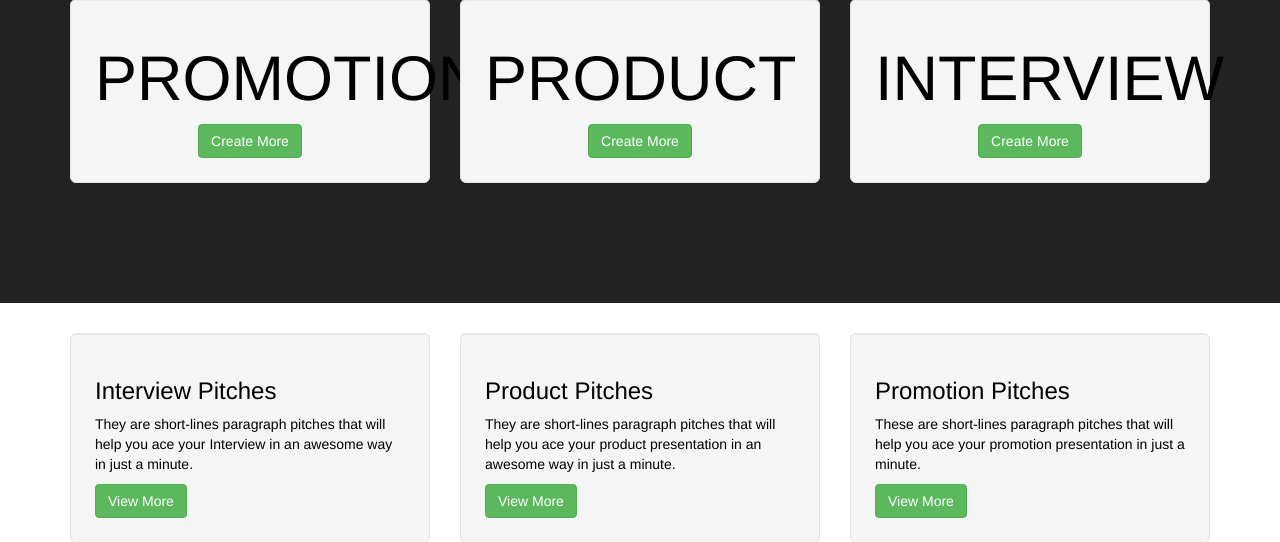
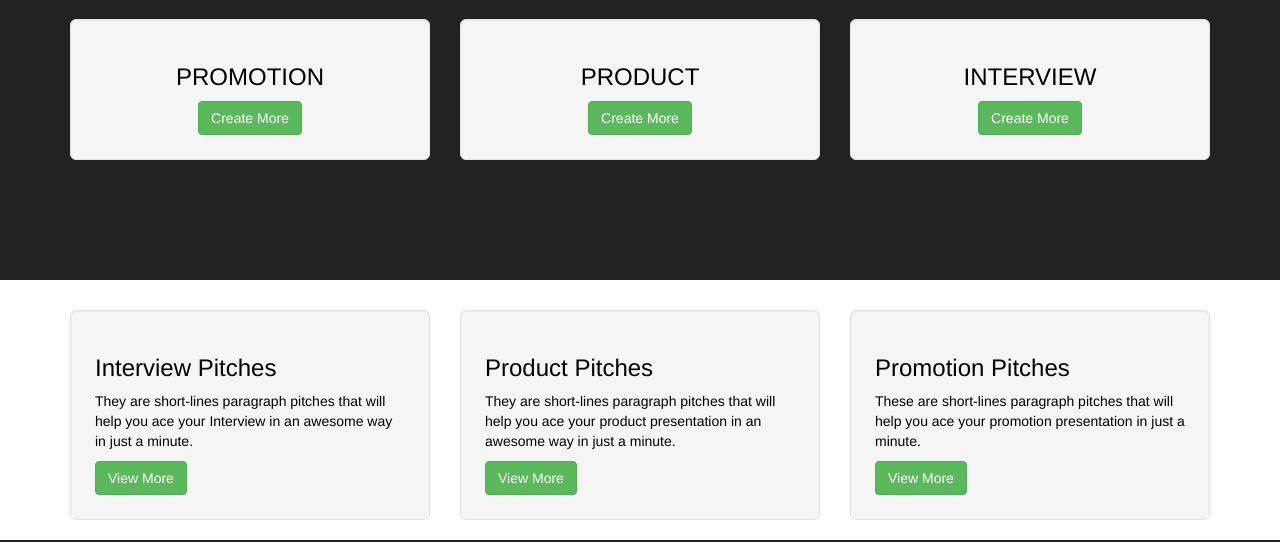
Before and after one commit to Teri11/PITCHES, a Flask app: page / in a window 1280 px wide. Shown: the part 592-1134 px from the top of the page. Run offline with Flask 2, Linux system fonts and the light colour scheme; data that the repository does not hold is empty; some libraries are stand-ins or nearby versions.

Commit message:
chnaged to cards

```diff
--- a/app/templates/index.html
+++ b/app/templates/index.html
@@ -8,7 +8,7 @@
   <div class="container" style="padding-bottom: 20px;">
     <!-- <a href="" class="btn btn-success">Create pitch</a> -->
   </div>
-  <img  src="https://media.wired.com/photos/5f10fd2718aba67278c259c3/master/w_1280%2Cc_limit/how-to-pitch-stories-to-wired-magazine-01.jpg" alt="" srcset="">
+  <img  src="https://media.wired.com/photos/5f10fd2718aba67278c259c3/master/w_1280%2Cc_limit/how-to-pitch-stories-to-wired-magazine-01.jpg" alt="" srcset=""><br><br>
 
 
 
@@ -16,8 +16,8 @@
     <div class="row">
         <div class="col-md-4">
             <div class="well well-lg">
-                <h1 style="color:black">PROMOTION</h1>
-                <ul  class="text-center">
+                <h3 style="color:black">PROMOTION</h3>
+                <ul style="color: black;" class="text-center">
                   {{macro.showPitch(promotion)}}
                   </ul>
                 <a href="{{ url_for('main.new_pitch') }}" class="btn btn-success -center">Create More</a>
@@ -25,8 +25,8 @@
         </div>
         <div class="col-md-4">
             <div class="well well-lg">
-                <h1 style="color:black">PRODUCT</h1>
-                <ul  class="text-center">
+                <h3 style="color:black">PRODUCT</h3>
+                <ul style="color: black;" class="text-center">
                   {{macro.showPitch(product)}}
                   </ul>
                 <a href="{{ url_for('main.new_pitch') }}" class="btn btn-success -center">Create More</a>
@@ -34,7 +34,7 @@
         </div>
         <div class="col-md-4">
             <div class="well well-lg">
-                <h1 style="color:black">INTERVIEW</h1>
+                <h3 style="color:black">INTERVIEW</h3>
                 <ul style="color: black;"  class="text-center">
 
                   {{macro.showPitch(interview)}}
```
